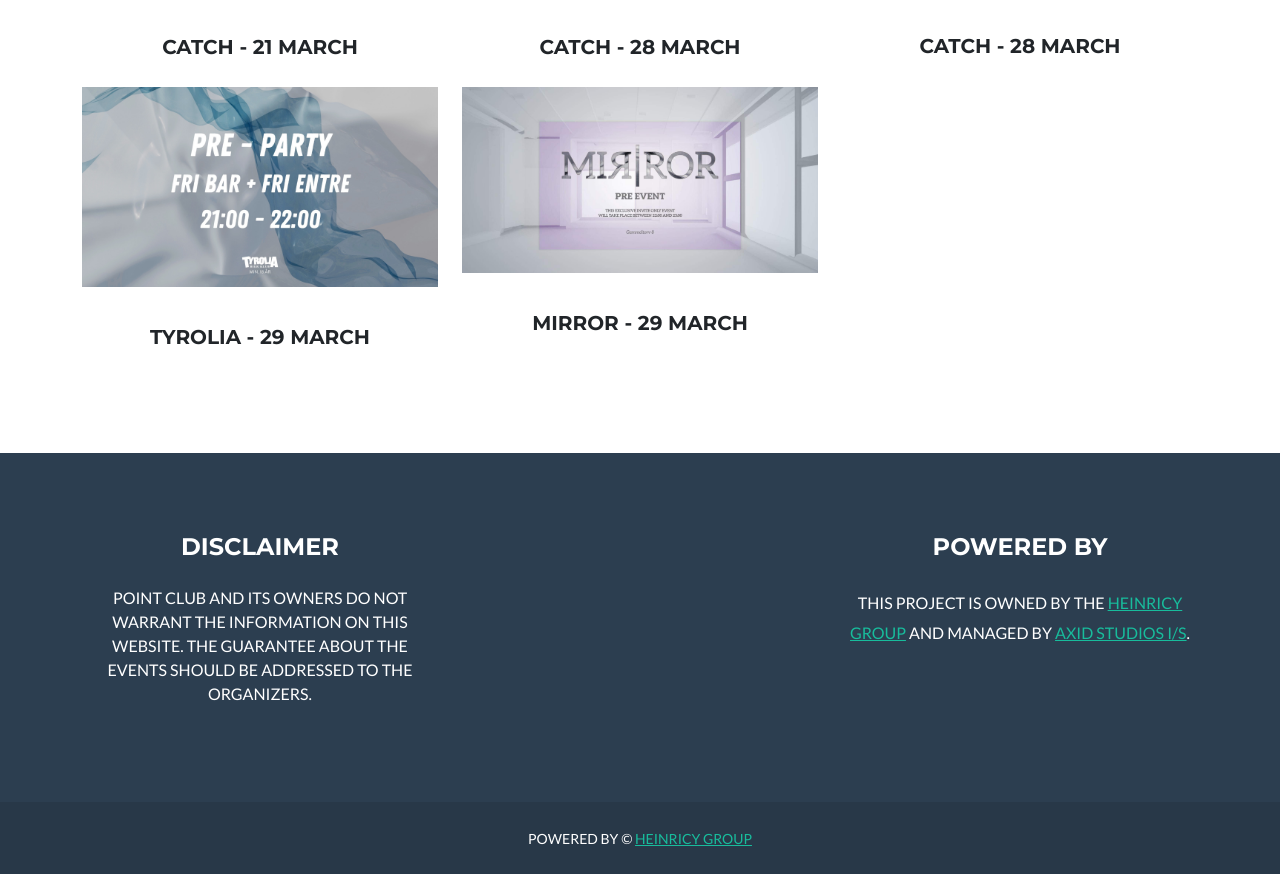
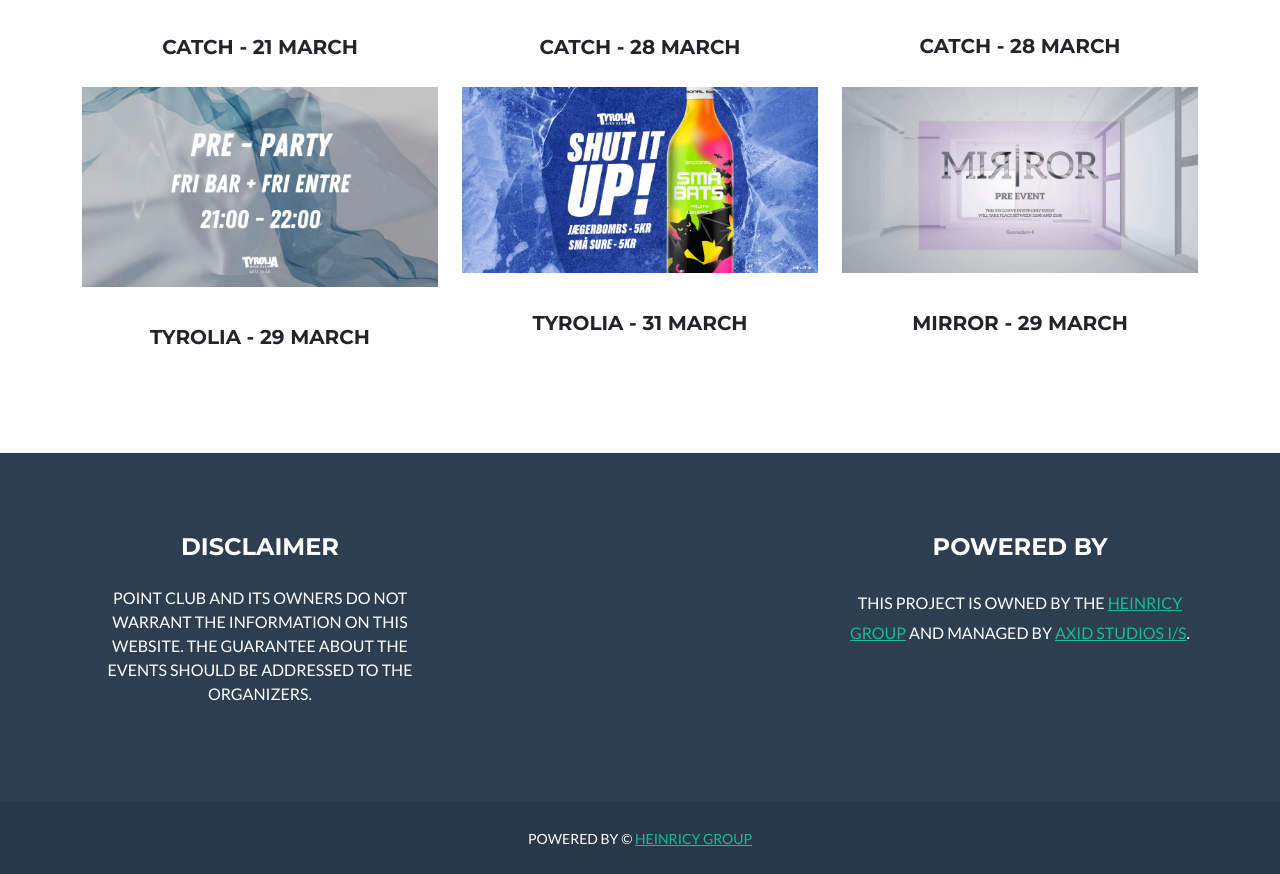
Before and after one commit to AsgerHeinricy/pointclub, a plain HTML site: page index.html in a window 1280 px wide. Shown: the part 2486-3360 px from the top of the page. Drawn offline with Linux system fonts and the light colour scheme.

Commit message:
Tyrolia: Event Addition

```diff
--- a/index.html
+++ b/index.html
@@ -96,6 +96,9 @@
                 </div>
                 <div class="col-md-6 col-lg-4"><a class="d-block mx-auto portfolio-item" href="https://fb.me/1NT04ssJ8u7tPns"><img class="img-fluid" src="assets/img/424687314_10228539695511118_2374193358037953314_n.jpg" href="https://fb.me/1NT04ssJ8u7tPns"></a>
                     <h2 class="font-weight-light mb-0" style="font-size: 20px;text-align: center;">TYROLIA - 29 MARCH</h2>
+                </div>
+                <div class="col-md-6 col-lg-4"><a class="d-block mx-auto portfolio-item" href="https://fb.me/1NT04ssJ8u7tPns"><img class="img-fluid" src="assets/img/433588643_799171728909264_8136423198255608147_n.jpg" href="https://fb.me/1NT04ssJ8u7tPns"></a>
+                    <h2 class="font-weight-light mb-0" style="font-size: 20px;text-align: center;">TYROLIA - 31 MARCH</h2>
                 </div>
                 <div class="col-md-6 col-lg-4"><a class="d-block mx-auto portfolio-item" href="https://fb.me/1GJdLgDsYrOGz1d"><img class="img-fluid" src="assets/img/428609449_1538930736894780_1186793114517238267_n.jpg" href="https://fb.me/1NT04ssJ8u7tPns"></a>
                     <h2 class="font-weight-light mb-0" style="font-size: 20px;text-align: center;">MIRROR - 29 MARCH</h2>
```
Also changed, not shown: assets/img/433588643_799171728909264_8136423198255608147_n.jpg (added).
